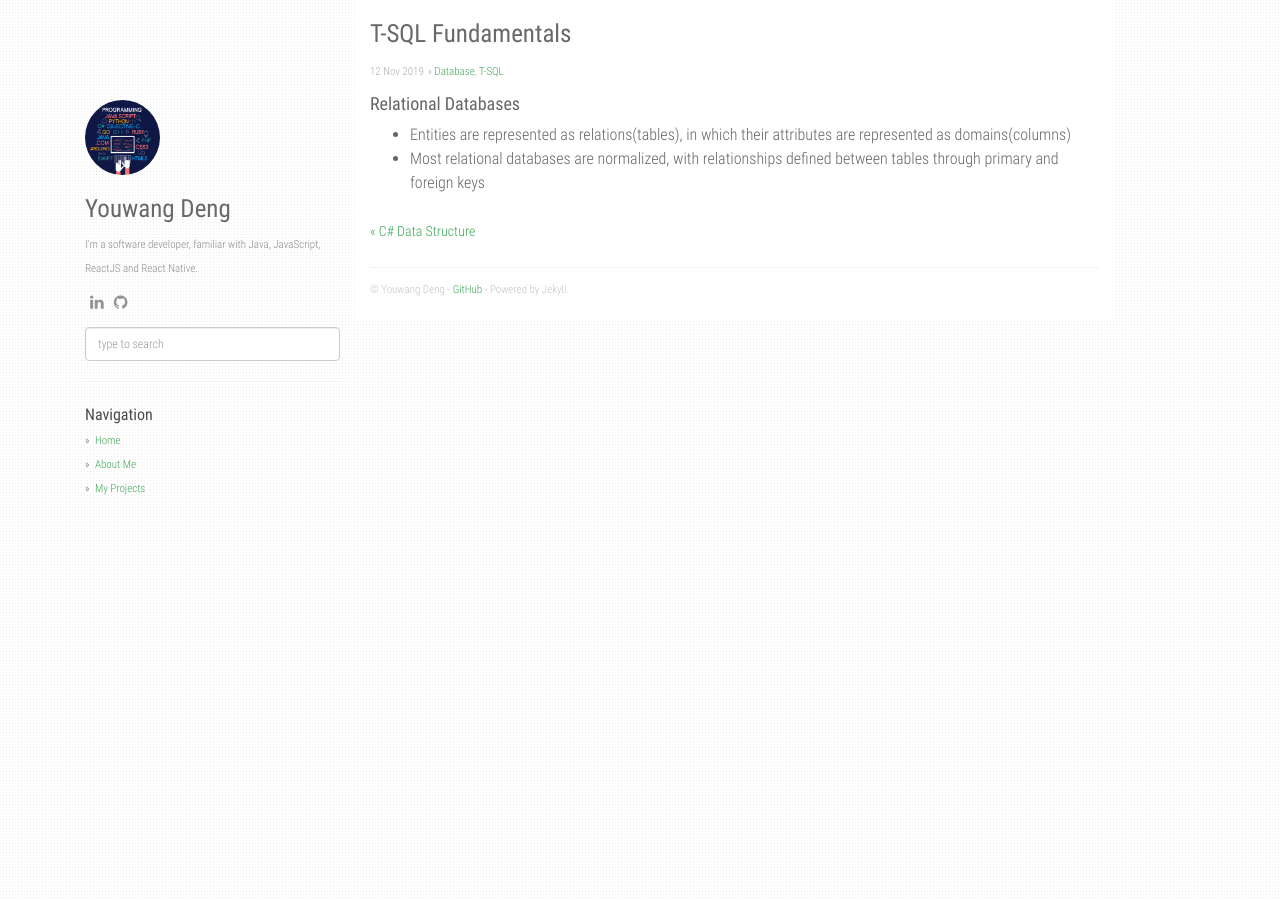
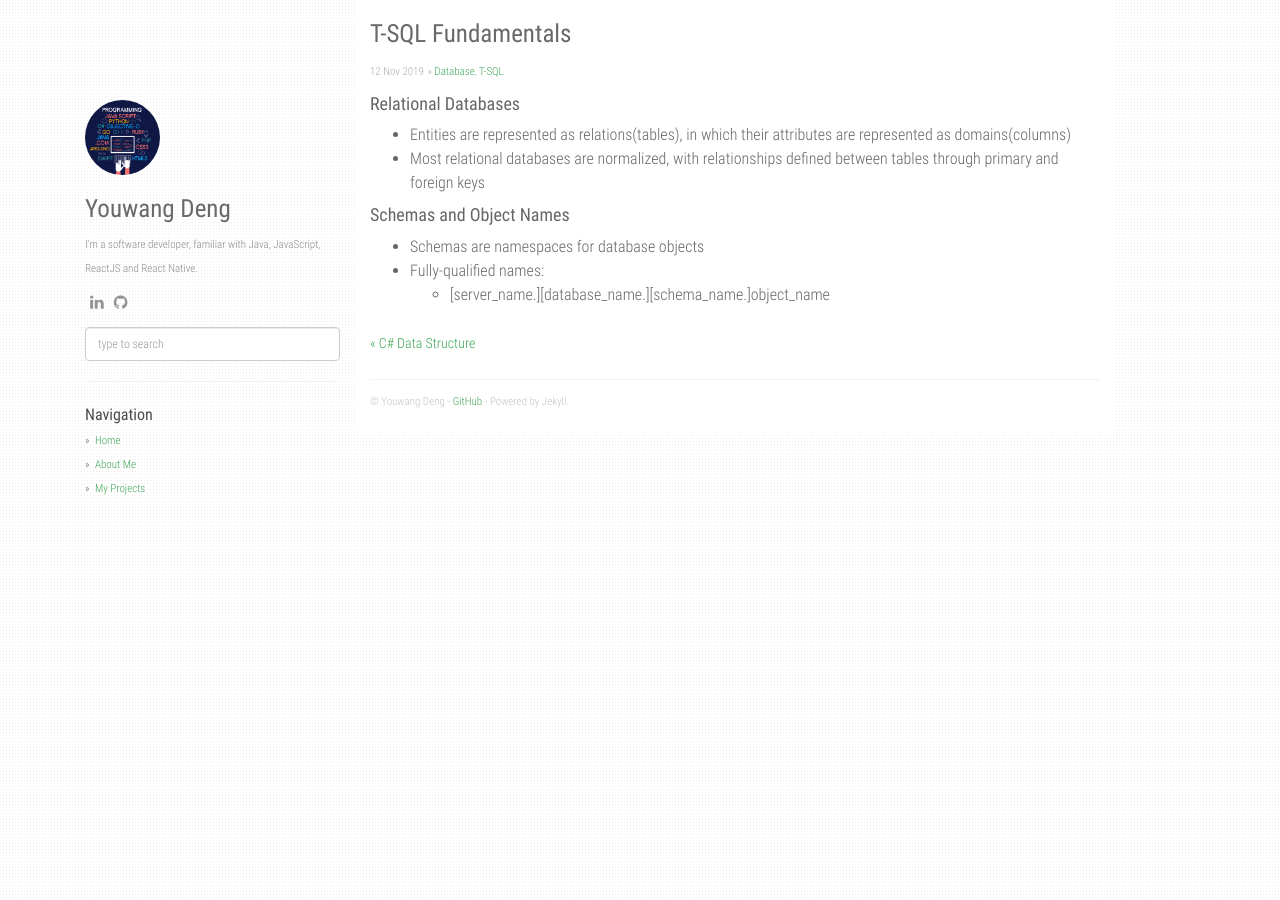
Before and after one commit to YouwangDeng/YouwangDeng.github.io, a Jekyll site: the page built from _posts/2019-11-12-T-SQL-Fundamental.md, in a window 1280 px wide. Built offline with Jekyll 4.4.1, drawn with Linux system fonts in a browser that asks for light colours.

Commit message:
add schema to post

```diff
--- a/_posts/2019-11-12-T-SQL-Fundamental.md
+++ b/_posts/2019-11-12-T-SQL-Fundamental.md
@@ -7,3 +7,8 @@ categories: [Database,T-SQL]
 #### Relational Databases
 - Entities are represented as relations(tables), in which their attributes are represented as domains(columns)
 - Most relational databases are normalized, with relationships defined between tables through primary and foreign keys
+
+#### Schemas and Object Names
+- Schemas are namespaces for database objects
+- Fully-qualified names:
+    - [server_name.][database_name.][schema_name.]object_name
```
